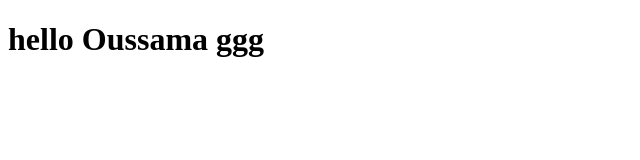
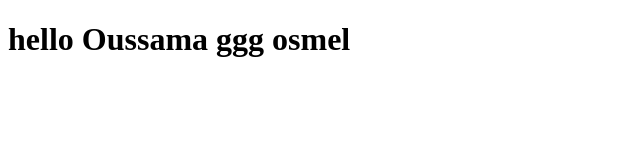
Before and after one commit to osmel1/dummyRepo, a plain HTML site: page index.html in a window 1280 px wide. Shown: the whole page, without its empty margins (0-640 px from the left). Drawn offline with Linux system fonts and the light colour scheme.

Commit message:
Update index.html

```diff
--- a/index.html
+++ b/index.html
@@ -6,6 +6,6 @@
     <title>Document</title>
 </head>
 <body>
-    <h1>hello Oussama ggg</h1>
+    <h1>hello Oussama ggg osmel</h1>
 </body>
 </html>
```
